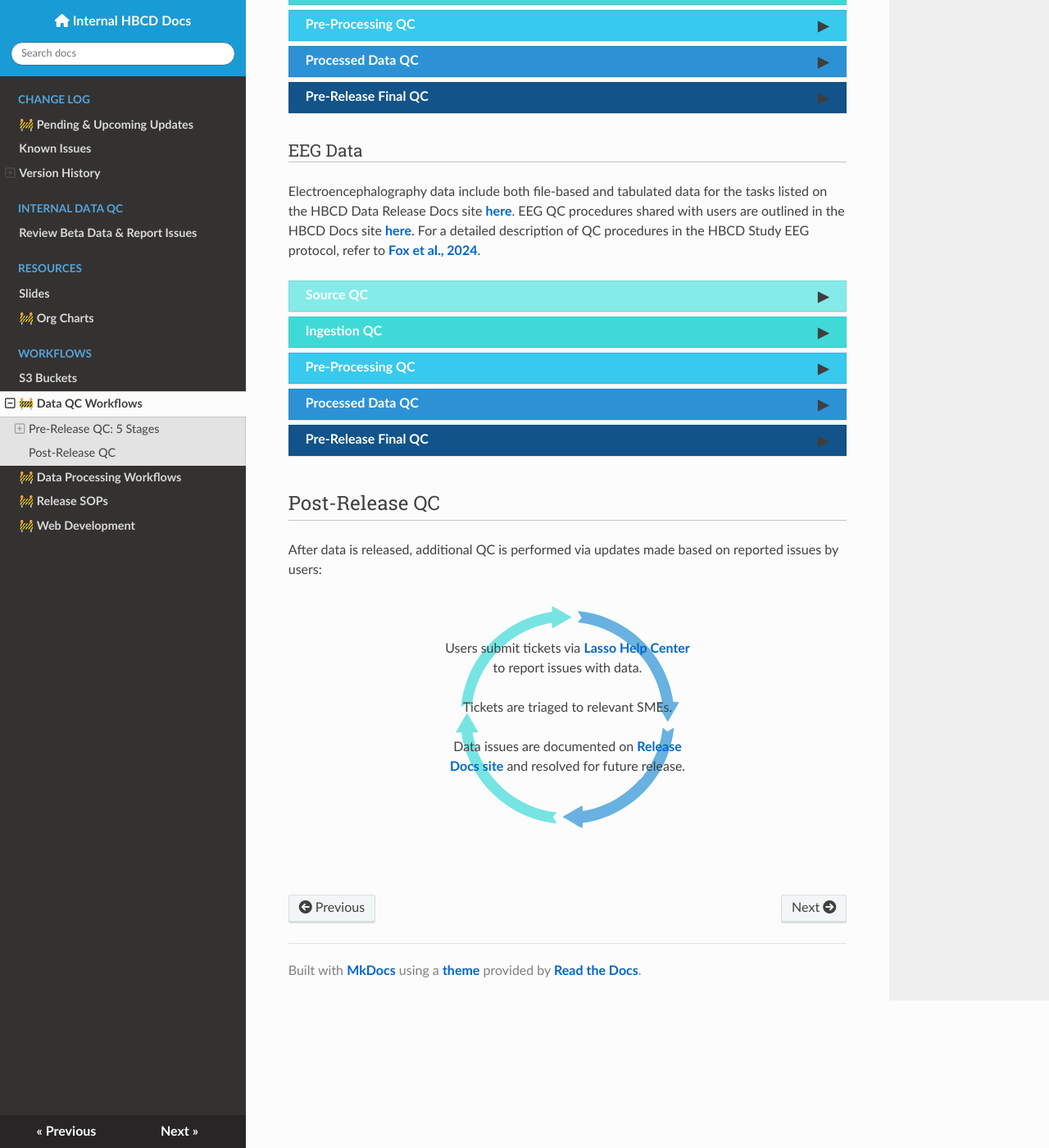
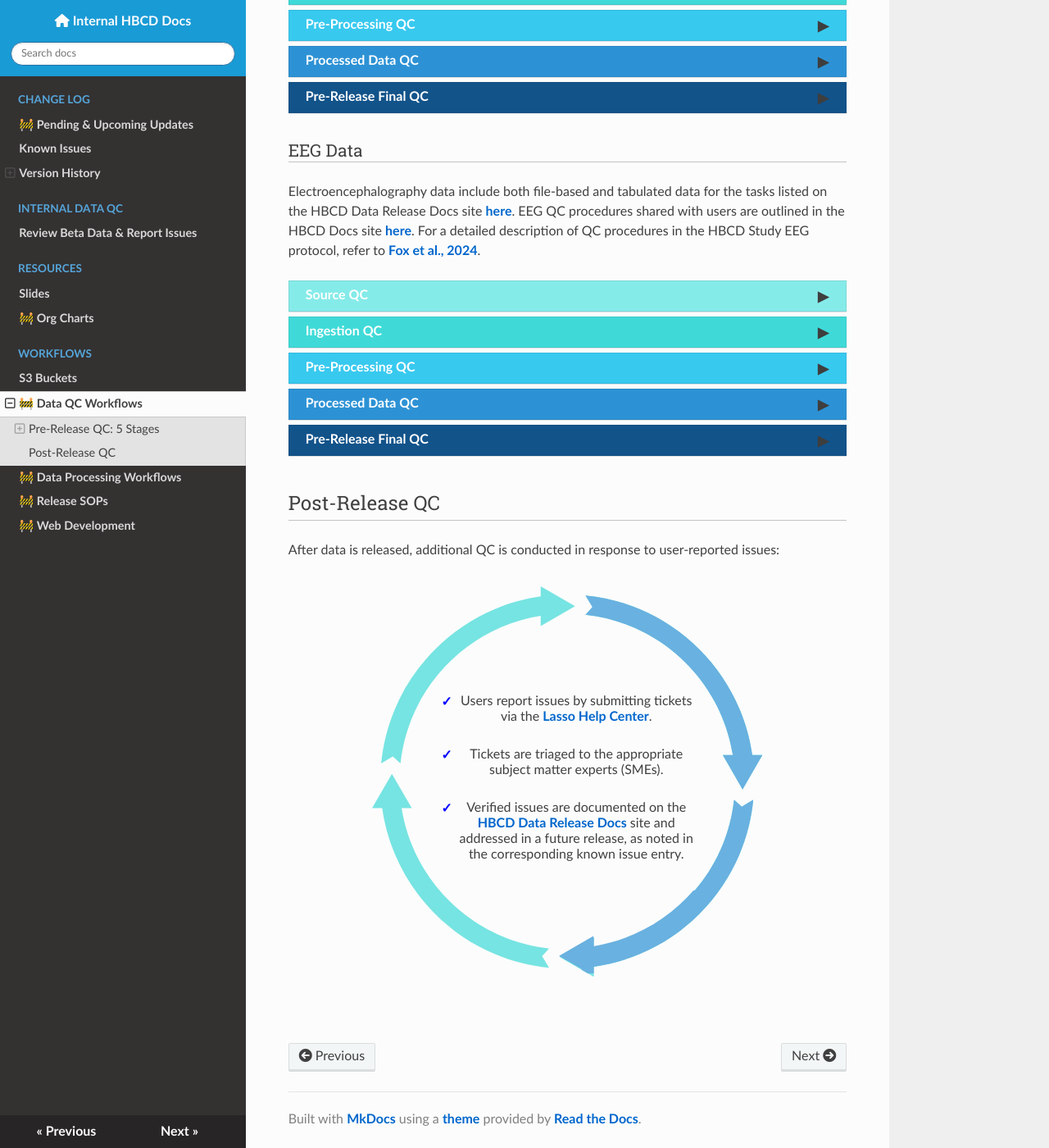
Before and after one commit to DCAN-Labs/hbcd-docs-internal, an MkDocs documentation site: the page built from docs/workflows/qc.md, in a window 1280 px wide and 1400 px high, scrolled down 1344 px. Shown: the whole window at 82% size. Built offline with MkDocs 1.6.1, drawn with Linux system fonts in a browser that asks for light colours; nearby versions of some CDN libraries.

Commit message:
polish post-release QC

```diff
--- a/docs/workflows/qc.md
+++ b/docs/workflows/qc.md
@@ -624,19 +624,43 @@ A subset of data consisting of <code>.set</code> files, E-Prime stimuli files an
 
 ## Post-Release QC
 
-After data is released, additional QC is performed via updates made based on reported issues by users:
+After data is released, additional QC is conducted in response to user-reported issues:
 
 <div style="position: relative; text-align: center; margin: 2em auto; max-width: 800px;">
   <img src="../images/qc/bg-cycle.svg"
-       style="width: 40%; height: auto; display: block; opacity: 0.7;"
+       style="width: 70%; height: auto; display: block; opacity: 0.7;"
        class="center">
   <div style="position: absolute; top: 50%; left: 50%;
               transform: translate(-50%, -50%);
-              padding: 1em; border-radius: 10px; max-width: 90%;">
-    <p>Users submit tickets via <a href="https://nbdc-datashare.lassoinformatics.com/help-center">Lasso Help Center</a> to report issues with data.<br>
-    <p>Tickets are triaged to relevant SMEs.<br>
-    <p>Data issues are documented on <a href="https://docs.hbcdstudy.org/latest/changelog/knownissues/">Release Docs site</a> and resolved for future release.</p>
-  </div>
+              padding: 1em; border-radius: 10px; max-width: 80%;">
+    <style>
+.check-item {
+  display: flex;
+  align-items: flex-start;
+  margin-bottom: 0.5em;
+}
+.check-icon {
+  margin-right: 0.5em;
+  font-weight: bold;
+  color: blue;
+  flex-shrink: 0;
+}
+</style>
+<div class="check-item">
+  <div class="check-icon">✓</div>
+  <div>Users report issues by submitting tickets via the <a href="https://nbdc-datashare.lassoinformatics.com/help-center">Lasso Help Center</a>.</div>
+</div>
+<br>
+<div class="check-item">
+  <div class="check-icon">✓</div>
+  <div>Tickets are triaged to the appropriate subject matter experts (SMEs).</div>
+</div>
+<br>
+<div class="check-item">
+  <div class="check-icon">✓</div>
+  <div>Verified issues are documented on the <a href="https://docs.hbcdstudy.org/latest/changelog/knownissues/">HBCD Data Release Docs</a> site and addressed in a future release, as noted in the corresponding known issue entry.</div>
+</div>
+</div>
 </div>
 
 <br>
```
